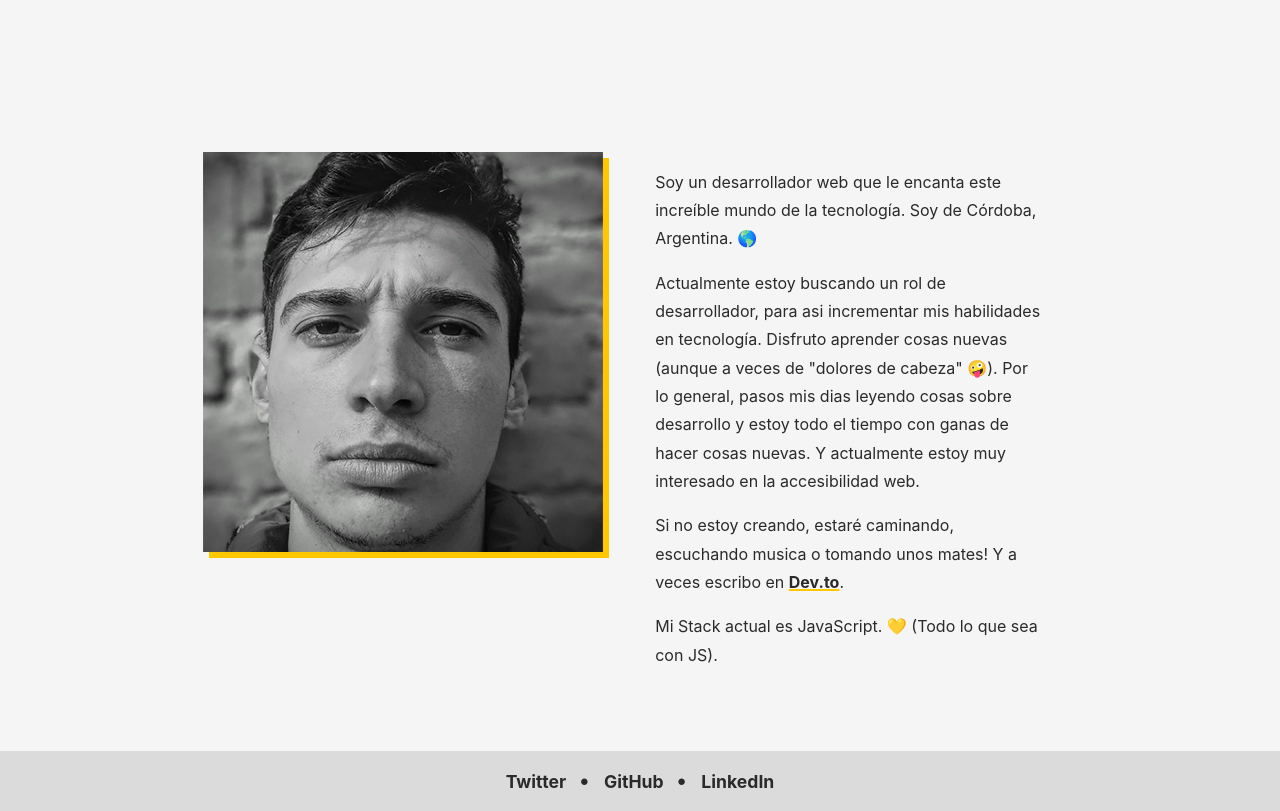
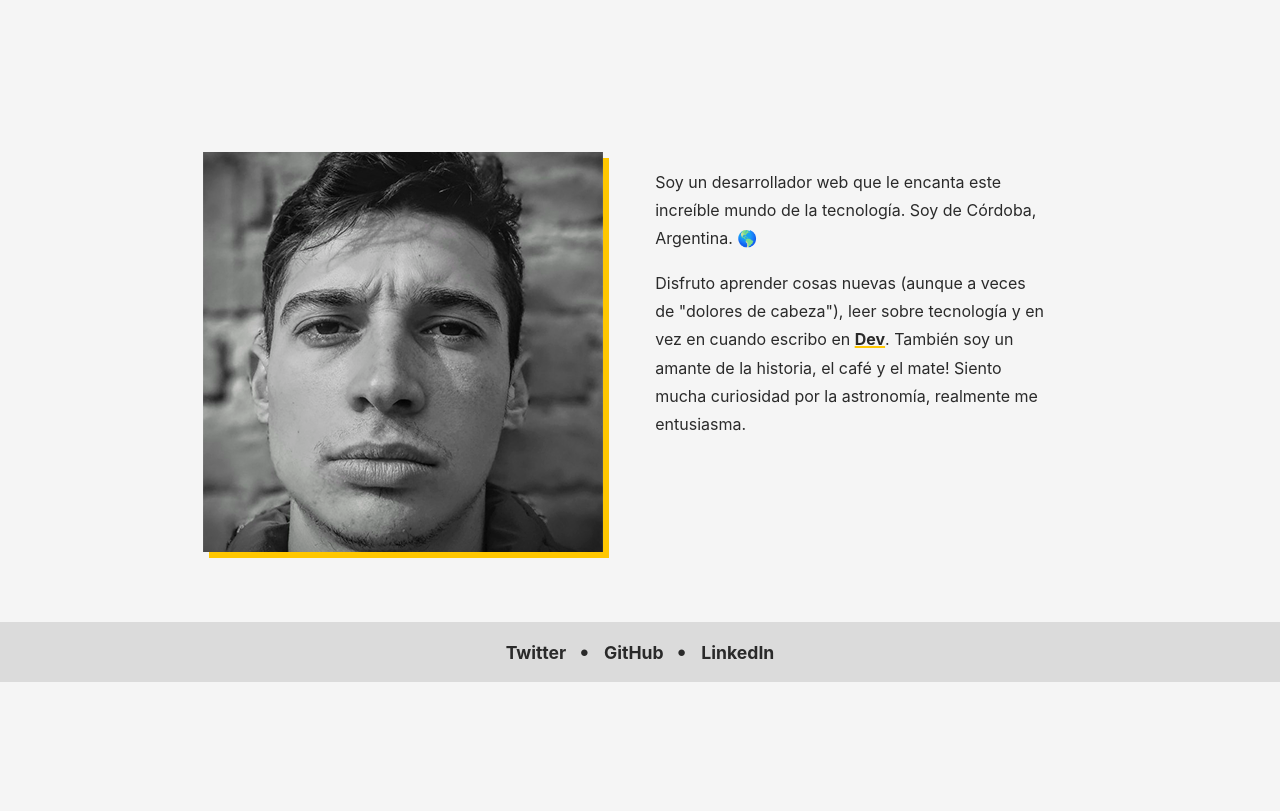
Before and after one commit to Franqsanz/my-web-site-v2, a plain HTML site: page index.html in a window 1280 px wide. Shown: the part 539-1350 px from the top of the page. After the commit the page ends 1221 px from the top, so only its background shows below. Drawn offline with Linux system fonts and the light colour scheme; no server answers.

Commit message:
update description

```diff
--- a/index.html
+++ b/index.html
@@ -67,16 +67,9 @@
             Soy de Córdoba, Argentina. 🌎
           </p>
           <p>
-            Actualmente estoy buscando un rol de desarrollador, para asi incrementar mis habilidades en tecnología.
-            Disfruto aprender cosas nuevas (aunque a veces de "dolores de cabeza" 🤪).
-            Por lo general, pasos mis dias leyendo cosas sobre desarrollo y estoy todo el tiempo con ganas de hacer cosas
-            nuevas. Y actualmente estoy muy interesado en la accesibilidad web.
+            Disfruto aprender cosas nuevas (aunque a veces de "dolores de cabeza"), leer sobre tecnología y en vez en cuando escribo en <a href="https://dev.to/franqsanz" class="aLink">Dev</a>.
+            También soy un amante de la historia, el café y el mate! Siento mucha curiosidad por la astronomía, realmente me entusiasma.
           </p>
-          <p>
-            Si no estoy creando, estaré caminando, escuchando musica o tomando unos mates!
-            Y a veces escribo en <a href="https://dev.to/franqsanz" class="aLink">Dev.to</a>.
-          </p>
-          <p>Mi Stack actual es JavaScript. 💛 (Todo lo que sea con JS).</p>
         </div>
       </section>
     </main>
```
